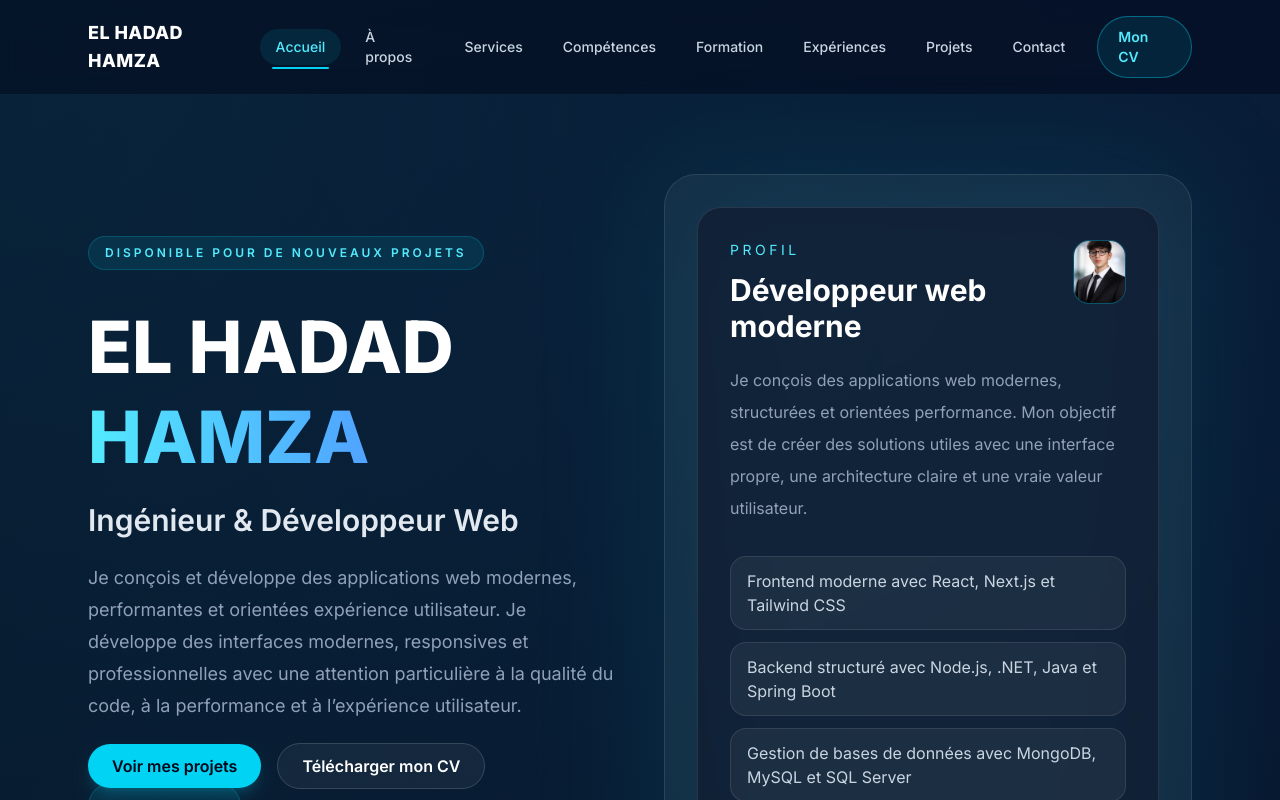
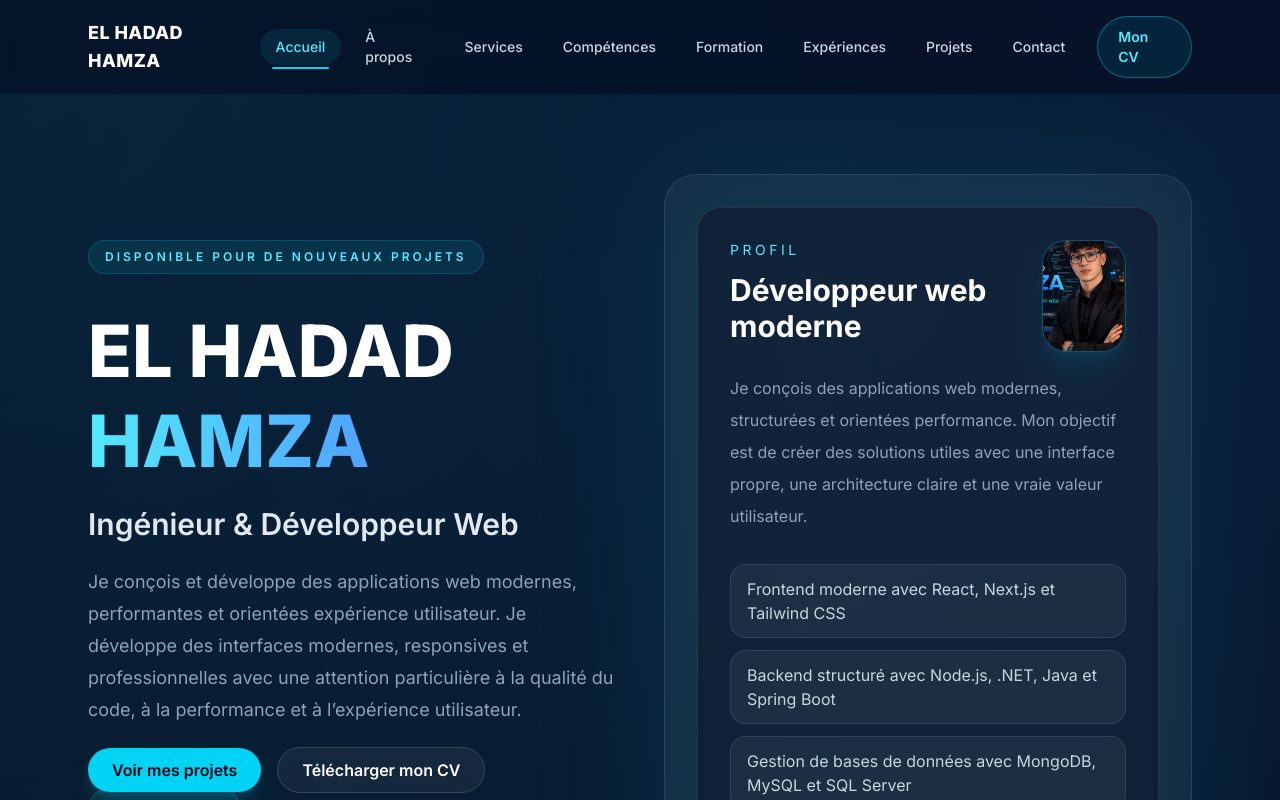
Before and after one commit to ELhadad-hamza/hamza-portfolio, a Next.js app: page / in a window 1280 px wide. Shown: the top 800 px of the page. Built offline with nearby package versions, Linux system fonts and the light colour scheme.

Commit message:
Increase hero profile image size

```diff
--- a/components/Hero.tsx
+++ b/components/Hero.tsx
@@ -139,9 +139,9 @@ export default function Hero() {
                   </h3>
                 </div>
 
-                <div className="relative h-16 w-16 overflow-hidden rounded-2xl border border-cyan-400/20 bg-cyan-400/10">
+                <div className="relative h-28 w-28 overflow-hidden rounded-3xl border border-cyan-400/20 bg-cyan-400/10 shadow-xl shadow-cyan-500/10">
                 <Image
-                    src="/profile.jpg"
+               src="/profile-new.jpg"
                alt={personalInfo.name}
                fill
                className="object-cover"
```
Also changed, not shown: public/profile-new.jpg (added), public/profile.jpg (deleted). Lines whose indentation alone changed are shown as unchanged.
